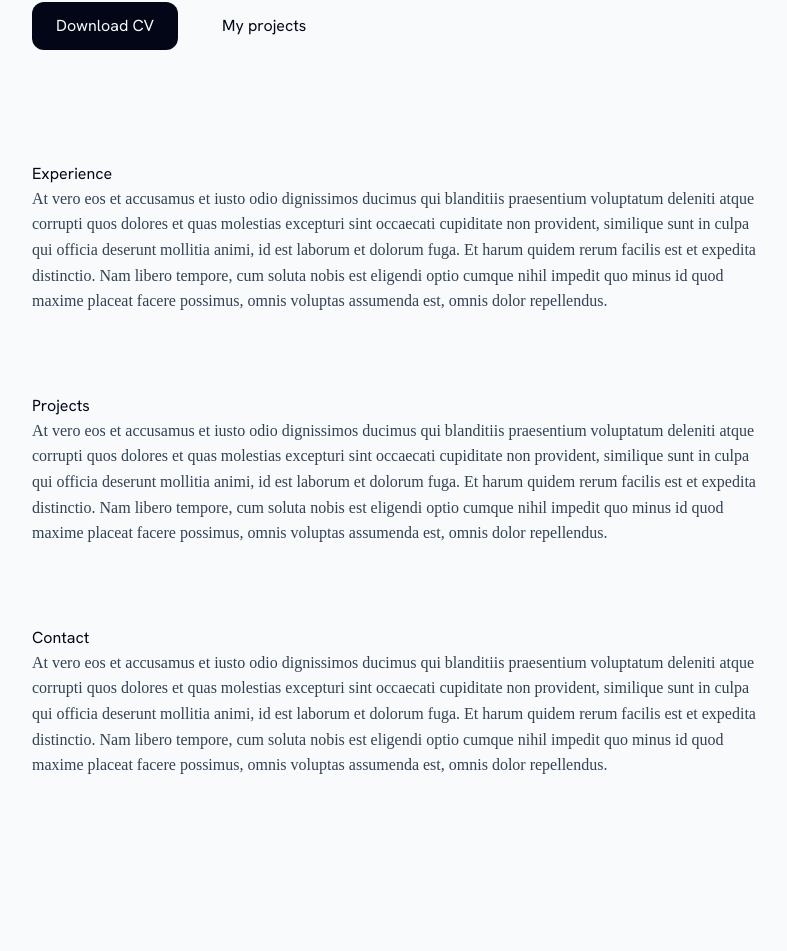
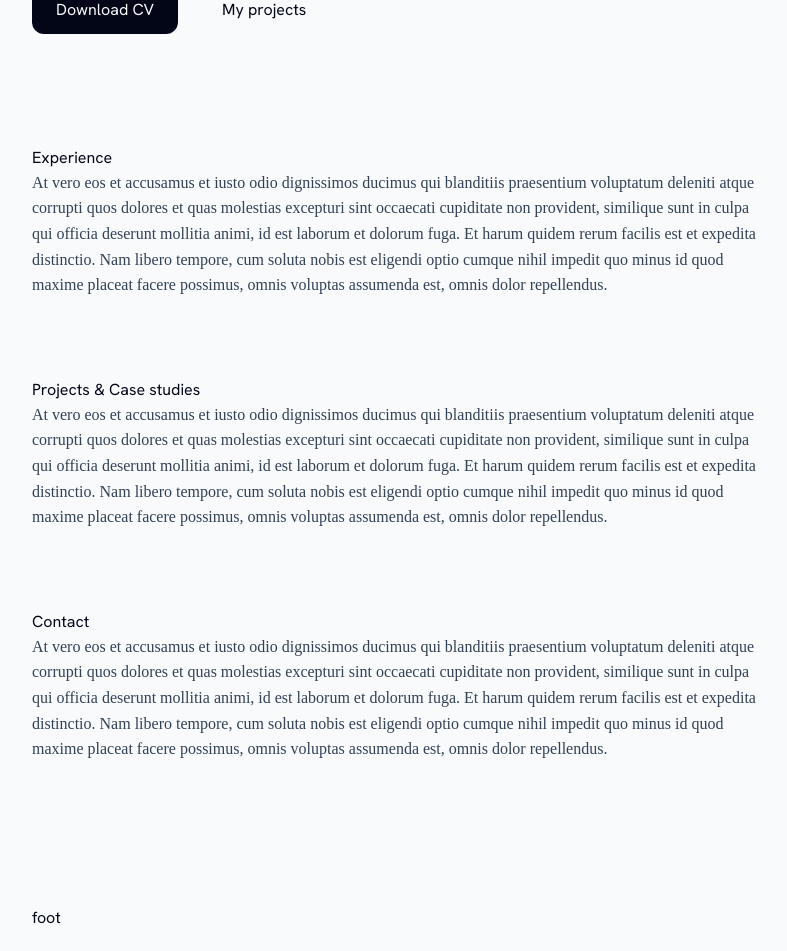
Before and after one commit to Esther-tech/portfolio-2024, a Next.js app: page / in a window 1280 px wide. Shown: the part 443-1394 px from the top of the page, without its empty margins (244-1031 px from the left). Before the commit the page ends 1261 px from the top, so only its background shows below. Built offline with nearby package versions, Linux system fonts and the light colour scheme.

Commit message:
add page section component

```diff
--- a/app/layout.tsx
+++ b/app/layout.tsx
@@ -23,7 +23,7 @@ export default function RootLayout({
       <body className={`${inter.className} bg-slate-50 text-slate-950`}>
         <Container>
           <Header />
-          <div className="pt-14">{children}</div>
+          <div>{children}</div>
           <Footer />
         </Container>
       </body>
--- a/app/page.tsx
+++ b/app/page.tsx
@@ -3,10 +3,11 @@ import Hero from "@/components/hero";
 import Projects from "@/components/projects";
 import Experience from "@/components/experience";
 import Contact from "@/components/contact";
+import Footer from "@/components/footer";
 
 export default function Home() {
   return (
-    <main>
+    <main className="py-10">
       <Hero />
       <Experience />
       <Projects />
--- a/components/about.tsx
+++ b/components/about.tsx
@@ -1,9 +1,9 @@
 import React from "react";
+import PageSection from "./pageSection";
 
 export default function About() {
   return (
-    <section id="about" className="py-10">
-      <h2>About me</h2>
+    <PageSection id="about" title="About me">
       <p>
         At vero eos et accusamus et iusto odio dignissimos ducimus qui
         blanditiis praesentium voluptatum deleniti atque corrupti quos dolores
@@ -14,6 +14,6 @@ export default function About() {
         cumque nihil impedit quo minus id quod maxime placeat facere possimus,
         omnis voluptas assumenda est, omnis dolor repellendus.
       </p>
-    </section>
+    </PageSection>
   );
 }
--- a/components/contact.tsx
+++ b/components/contact.tsx
@@ -1,9 +1,9 @@
 import React from "react";
+import PageSection from "./pageSection";
 
 export default function Contact() {
   return (
-    <section id="contact" className="py-10">
-      <h2>Contact</h2>
+    <PageSection id="contact" title="Contact">
       <p>
         At vero eos et accusamus et iusto odio dignissimos ducimus qui
         blanditiis praesentium voluptatum deleniti atque corrupti quos dolores
@@ -14,6 +14,6 @@ export default function Contact() {
         cumque nihil impedit quo minus id quod maxime placeat facere possimus,
         omnis voluptas assumenda est, omnis dolor repellendus.
       </p>
-    </section>
+    </PageSection>
   );
 }
--- a/components/container.tsx
+++ b/components/container.tsx
@@ -6,6 +6,8 @@ export default function Container({
   children: React.ReactNode;
 }>) {
   return (
-    <div className="max-w-screen-md px-5 m-auto min-h-screen">{children}</div>
+    <div className="max-w-screen-md px-5 m-auto pb-28 min-h-screen relative">
+      {children}
+    </div>
   );
 }
--- a/components/experience.tsx
+++ b/components/experience.tsx
@@ -1,9 +1,10 @@
 import React from "react";
+import PageSection from "./pageSection";
 
 export default function Experience() {
   return (
-    <section id="experience" className="py-10">
-      <h2>Experience</h2>
+    <div>
+      <PageSection id="experience" title="Experience">
         <p>
           At vero eos et accusamus et iusto odio dignissimos ducimus qui
           blanditiis praesentium voluptatum deleniti atque corrupti quos dolores
@@ -14,6 +15,7 @@ export default function Experience() {
           cumque nihil impedit quo minus id quod maxime placeat facere possimus,
           omnis voluptas assumenda est, omnis dolor repellendus.
         </p>
-    </section>
+      </PageSection>
+    </div>
   );
 }
--- a/components/footer.tsx
+++ b/components/footer.tsx
@@ -1,5 +1,5 @@
 import React from "react";
 
 export default function Footer() {
-  return <div></div>;
+  return <div className="absolute bottom-0 py-6 w-full">foot</div>;
 }
--- a/components/hero.tsx
+++ b/components/hero.tsx
@@ -1,10 +1,11 @@
 import Image from "next/image";
 import Link from "next/link";
 import React from "react";
+import PageSection from "./pageSection";
 
 export default function Hero() {
   return (
-    <section id="home" className="py-10">
+    <PageSection id="home">
       <div className="flex gap-5 items-center">
         <div className="h-20 w-20 rounded-full overflow-hidden">
           <Image
@@ -47,6 +48,6 @@ export default function Hero() {
           </Link>
         </div>
       </div>
-    </section>
+    </PageSection>
   );
 }
--- /dev/null
+++ b/components/pageSection.tsx
@@ -0,0 +1,18 @@
+import React, { ReactNode } from "react";
+
+export default function PageSection({
+  id,
+  title,
+  children,
+}: {
+  id: string;
+  title?: string;
+  children: ReactNode;
+}) {
+  return (
+    <section id={id} className="py-10 max-w-screen-md m-auto">
+      {title && <h2>{title}</h2>}
+      {children}
+    </section>
+  );
+}
--- a/components/projects.tsx
+++ b/components/projects.tsx
@@ -1,9 +1,9 @@
 import React from "react";
+import PageSection from "./pageSection";
 
 export default function Projects() {
   return (
-    <section id="projects" className="py-10">
-      <h2>Projects</h2>
+    <PageSection id="projects" title="Projects & Case studies">
       <p>
         At vero eos et accusamus et iusto odio dignissimos ducimus qui
         blanditiis praesentium voluptatum deleniti atque corrupti quos dolores
@@ -14,6 +14,6 @@ export default function Projects() {
         cumque nihil impedit quo minus id quod maxime placeat facere possimus,
         omnis voluptas assumenda est, omnis dolor repellendus.
       </p>
-    </section>
+    </PageSection>
   );
 }
```
Lines whose indentation alone changed are shown as unchanged.
